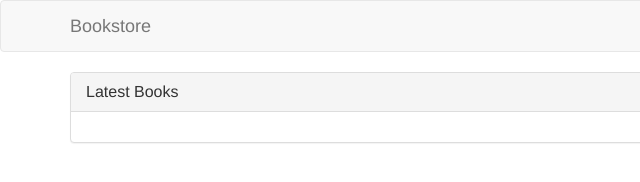
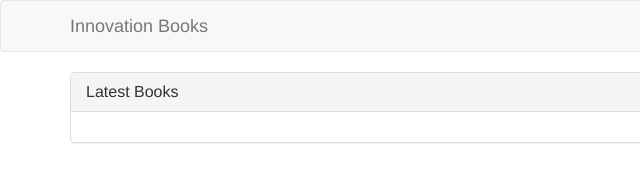
Before and after one commit to BalipalliGayathri/MeanCurd, a website with bundled scripts: page client/index.html in a window 1280 px wide. Shown: the full height of the page, 0-640 px from the left. Built offline with nearby package versions, Linux system fonts and the light colour scheme; files whose address does not match are found by name.

Commit message:
Update index.html

```diff
--- a/client/index.html
+++ b/client/index.html
@@ -14,7 +14,7 @@
             <span class="icon-bar"></span>
             <span class="icon-bar"></span>
           </button>
-          <a class="navbar-brand" href="#">Bookstore</a>
+          <a class="navbar-brand" href="#">Innovation Books</a>
         </div>
         <div id="navbar" class="collapse navbar-collapse">
           <ul class="nav navbar-nav navbar-right">
```
